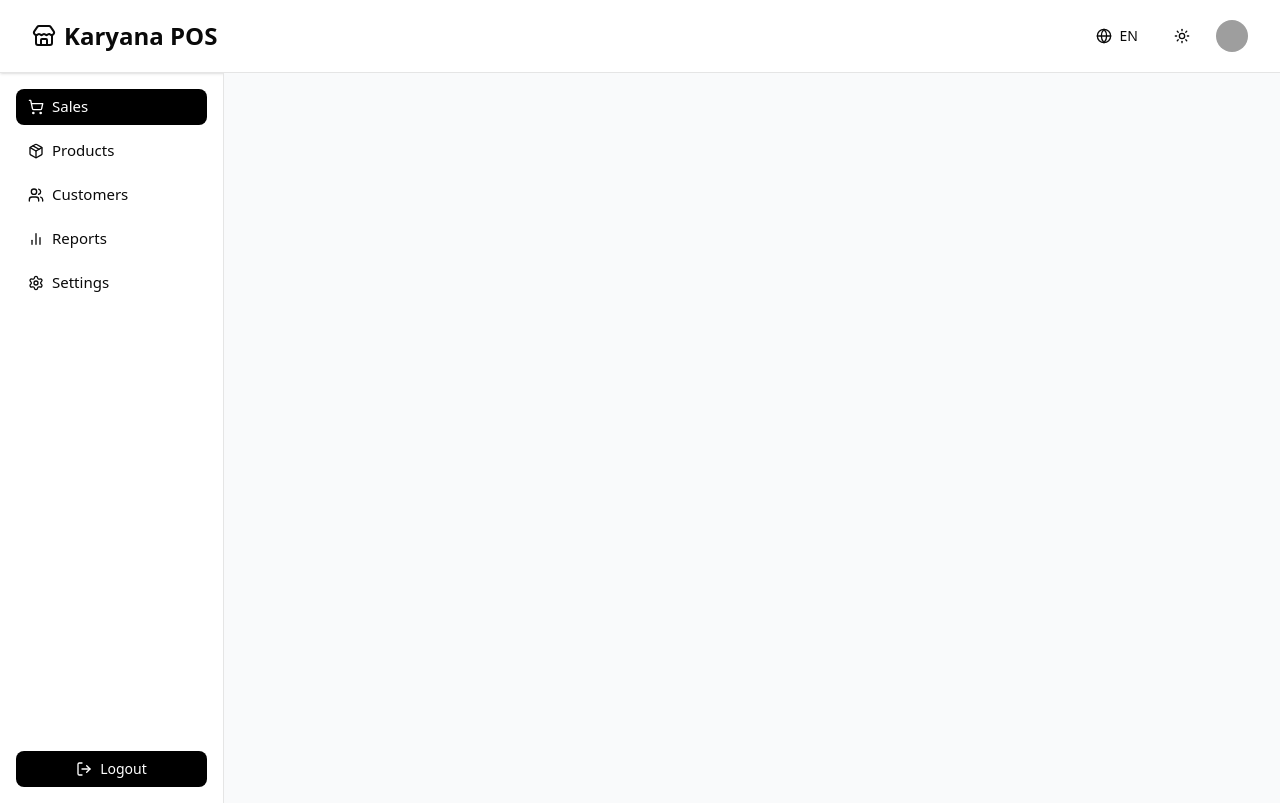
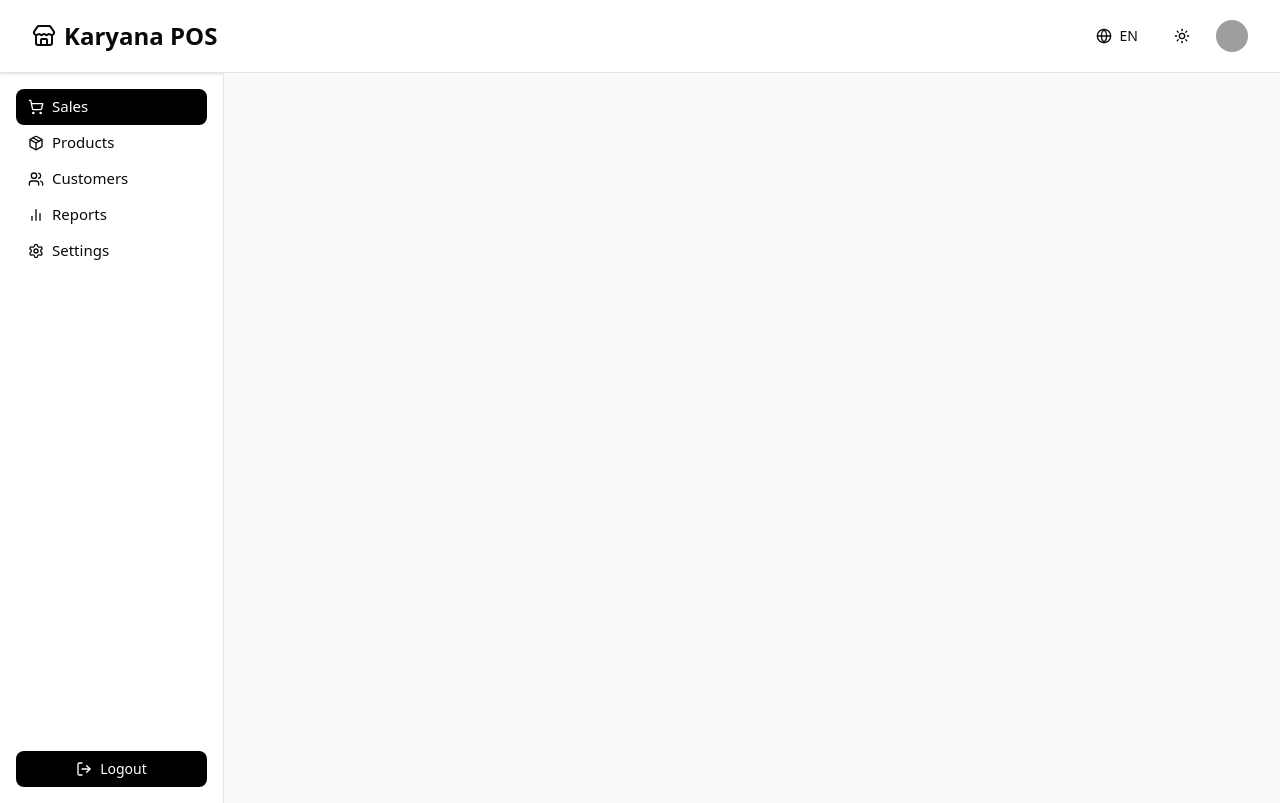
Before and after one commit to AbdulRehman123987/Shop-POS-System, a Next.js app: page /dashboard in a window 1280 px wide. Built offline with nearby package versions, Linux system fonts and the light colour scheme; grey boxes are pictures that could not be loaded.

Commit message:
Add sidebar paths

```diff
--- a/src/app/component/sidebar.jsx
+++ b/src/app/component/sidebar.jsx
@@ -10,16 +10,17 @@ import {
   LogOut,
 } from "lucide-react";
 import { Button } from "@/components/ui/button";
+import Link from "next/link";
 
 export function Sidebar() {
   const [active, setActive] = useState("Sales");
 
   const menuItems = [
-    { name: "Sales", icon: ShoppingCart },
-    { name: "Products", icon: Package },
-    { name: "Customers", icon: Users },
-    { name: "Reports", icon: BarChart2 },
-    { name: "Settings", icon: Settings },
+    { name: "Sales", icon: ShoppingCart, path: "/dashboard/sales" },
+    { name: "Products", icon: Package, path: "/dashboard/products" },
+    { name: "Customers", icon: Users, path: "/dashboard/customers" },
+    { name: "Reports", icon: BarChart2, path: "/dashboard/reports" },
+    { name: "Settings", icon: Settings, path: "/dashboard/settings" },
   ];
 
   return (
@@ -27,20 +28,18 @@ export function Sidebar() {
       {/* Top Menu */}
       <nav className="space-y-2">
         {menuItems.map((item) => (
+          <Link key={item.name} href={item.path}>
             <Button
-            key={item.name}
               variant="ghost"
               onClick={() => setActive(item.name)}
               className={`w-full justify-start gap-2 transition-colors cursor-pointer
-              ${
-                active === item.name
-                  ? "bg-black text-white"
-                  : "hover:bg-gray-100"
-              }`}
+        ${active === item.name ? "bg-black text-white" : "hover:bg-gray-100"}
+      `}
             >
               <item.icon className="h-4 w-4" />
               <span className="text-[15px]">{item.name}</span>
             </Button>
+          </Link>
         ))}
       </nav>
 
```
Lines whose indentation alone changed are shown as unchanged.
